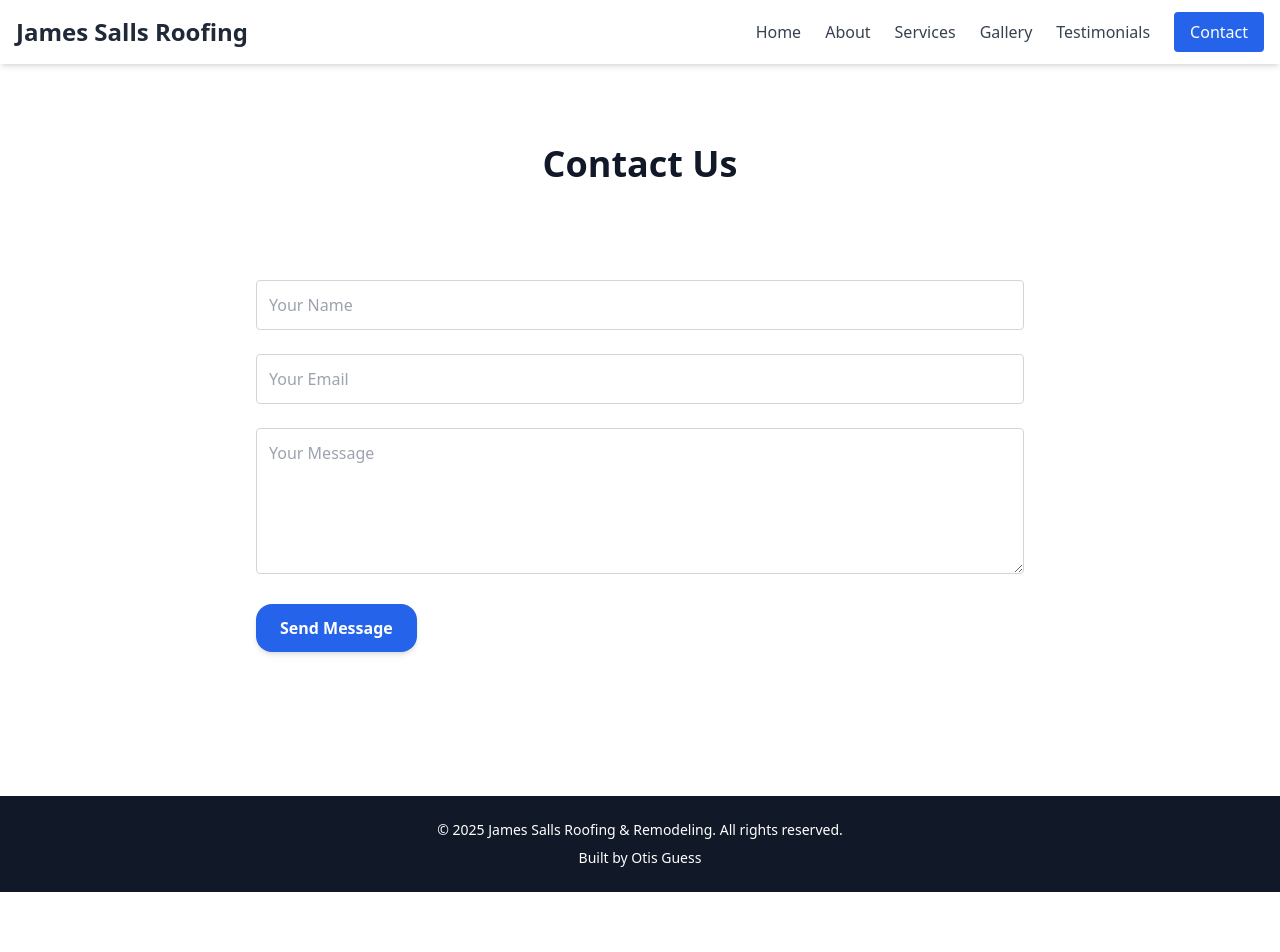
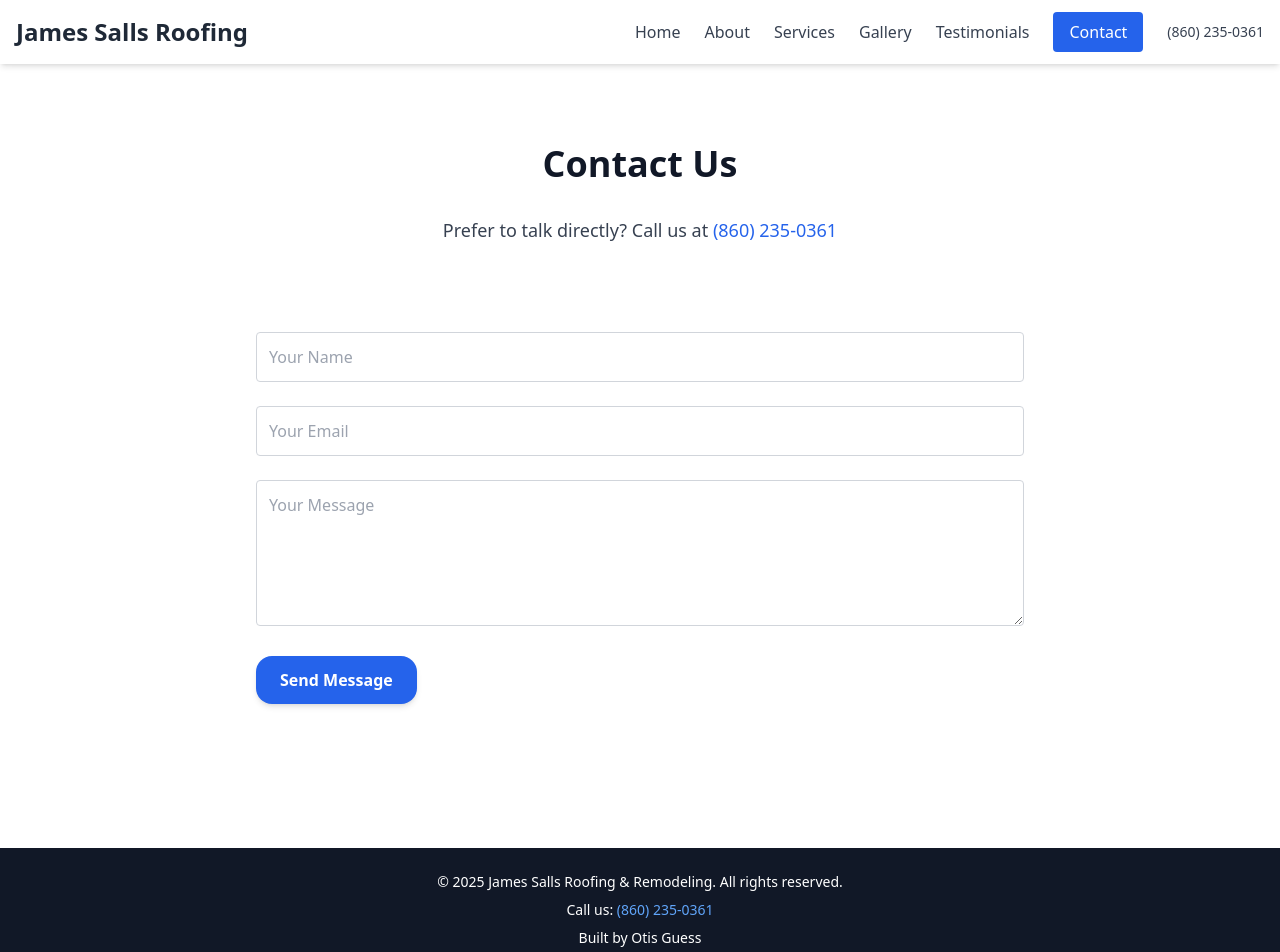
Before and after one commit to guess01325/james-salls-roofing, a React (Create React App) app: page /contact in a window 1280 px wide. Shown: the top 952 px of the page. Before the commit the page ends 892 px from the top, so only its background shows below. Built offline with nearby package versions, Linux system fonts and the light colour scheme; the HTML template or start-up script is replaced by a standard one.

Commit message:
added number to contact business

```diff
--- a/src/components/Footer.jsx
+++ b/src/components/Footer.jsx
@@ -1,9 +1,20 @@
 function Footer() {
   return (
     <footer className="bg-gray-900 text-white py-6 mt-20">
-      <div className="max-w-6xl mx-auto px-4 text-center">
-        <p className="text-sm">&copy; {new Date().getFullYear()} James Salls Roofing & Remodeling. All rights reserved.</p>
-        <p className="text-sm mt-2">Built by Otis Guess</p>
+      <div className="max-w-6xl mx-auto px-4 text-center space-y-2">
+        <p className="text-sm">
+          &copy; {new Date().getFullYear()} James Salls Roofing & Remodeling. All rights reserved.
+        </p>
+
+        {/* Phone Number */}
+        <p className="text-sm">
+          Call us:{" "}
+          <a href="tel:8602350361" className="text-blue-400 hover:underline">
+            (860) 235-0361
+          </a>
+        </p>
+
+        <p className="text-sm">Built by Otis Guess</p>
       </div>
     </footer>
   );
--- a/src/components/Hero.jsx
+++ b/src/components/Hero.jsx
@@ -32,12 +32,22 @@ function Hero() {
           Proudly serving with quality craftsmanship you can trust.
         </p>
 
+        {/* Button Group */}
+        <div className="flex flex-col sm:flex-row justify-center gap-4">
           <CTAButton
             href="/contact"
             className="bg-blue-600 hover:bg-blue-700 text-white px-6 py-3 rounded font-semibold"
           >
             Get a Free Estimate
           </CTAButton>
+
+          <a
+            href="tel:8602350361"
+            className="bg-green-600 hover:bg-green-700 text-white px-6 py-3 rounded font-semibold inline-block"
+          >
+            Call (860) 235-0361
+          </a>
+        </div>
       </motion.div>
     </div>
   );
--- a/src/components/Navbar.jsx
+++ b/src/components/Navbar.jsx
@@ -1,6 +1,6 @@
 import { useState } from "react";
 import { Link } from "react-router-dom";
-import { Menu, X } from "lucide-react"; // Icon set (can use Heroicons too)
+import { Menu, X } from "lucide-react";
 
 function Navbar() {
   const [isOpen, setIsOpen] = useState(false);
@@ -23,6 +23,11 @@ function Navbar() {
           <Link to="/contact" className="text-white bg-blue-600 px-4 py-2 rounded hover:bg-blue-700">
             Contact
           </Link>
+
+          {/* Phone (Desktop Only) */}
+          <a href="tel:8602350361" className="text-sm text-gray-700 hover:text-blue-600 whitespace-nowrap">
+            (860) 235-0361
+          </a>
         </div>
 
         {/* Hamburger Icon */}
@@ -44,6 +49,11 @@ function Navbar() {
           <Link to="/contact" className="block text-white bg-blue-600 px-4 py-2 rounded hover:bg-blue-700" onClick={() => setIsOpen(false)}>
             Contact
           </Link>
+
+          {/* Phone (Mobile View) */}
+          <a href="tel:8602350361" className="block text-sm text-blue-600 mt-2">
+            (860) 235-0361
+          </a>
         </div>
       )}
     </nav>
--- a/src/pages/Contact.jsx
+++ b/src/pages/Contact.jsx
@@ -4,15 +4,27 @@ import CTAButton from "../components/CTAButton";
 
 function Contact() {
   return (
-
     <div className="pt-20">
       <Helmet>
-  <title>Contact Us | Free Roofing & Remodeling Quotes | James Salls</title>
-  <meta name="description" content="Get in touch with James Salls Roofing for a free quote or consultation on your next project." />
-</Helmet>
-  <h1 className="text-4xl font-bold text-center mb-8 text-gray-900">
-    Contact Us
-  </h1>
+        <title>Contact Us | Free Roofing & Remodeling Quotes | James Salls</title>
+        <meta
+          name="description"
+          content="Get in touch with James Salls Roofing for a free quote or consultation on your next project."
+        />
+      </Helmet>
+
+      <h1 className="text-4xl font-bold text-center mb-8 text-gray-900">
+        Contact Us
+      </h1>
+
+      {/* Phone section above the form */}
+      <p className="text-lg text-center text-gray-700 mb-6">
+        Prefer to talk directly? Call us at{" "}
+        <a href="tel:8602350361" className="text-blue-600 hover:underline">
+          (860) 235-0361
+        </a>
+      </p>
+
       <ContactForm />
     </div>
   );
```
Lines whose indentation alone changed are shown as unchanged.
